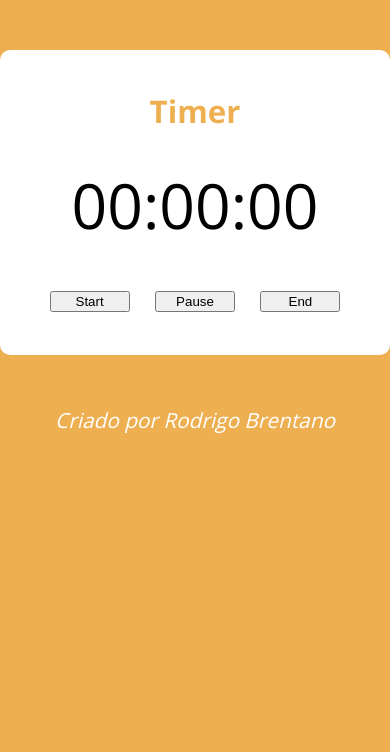
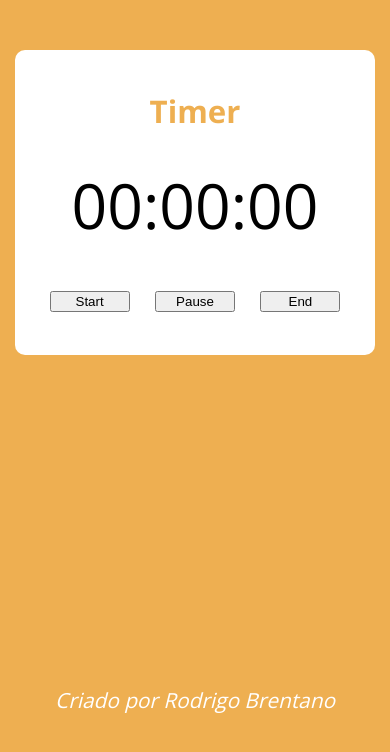
Before and after one commit to RodrigoBJJ94/timer-javascript-html-css, a plain HTML site: page index.html in a window 390 px wide. Drawn offline with nearby package versions, Linux system fonts and the light colour scheme.

Commit message:
Version 1.6

```diff
--- a/assets/css/style.css
+++ b/assets/css/style.css
@@ -39,6 +39,7 @@ p {
     text-align: center;
     color: white;
     font-style: italic;
+    margin-top: 540px;
 }
 .start {
     width: 80px;
@@ -51,3 +52,12 @@ p {
     width: 80px;
     margin-left: 20px;
 }
+@media (max-width: 800px) {
+    .container {
+        margin-left: 15px;
+        margin-right: 15px;
+    }
+    .name {
+        margin-top: 330px;
+    }
+}
```
